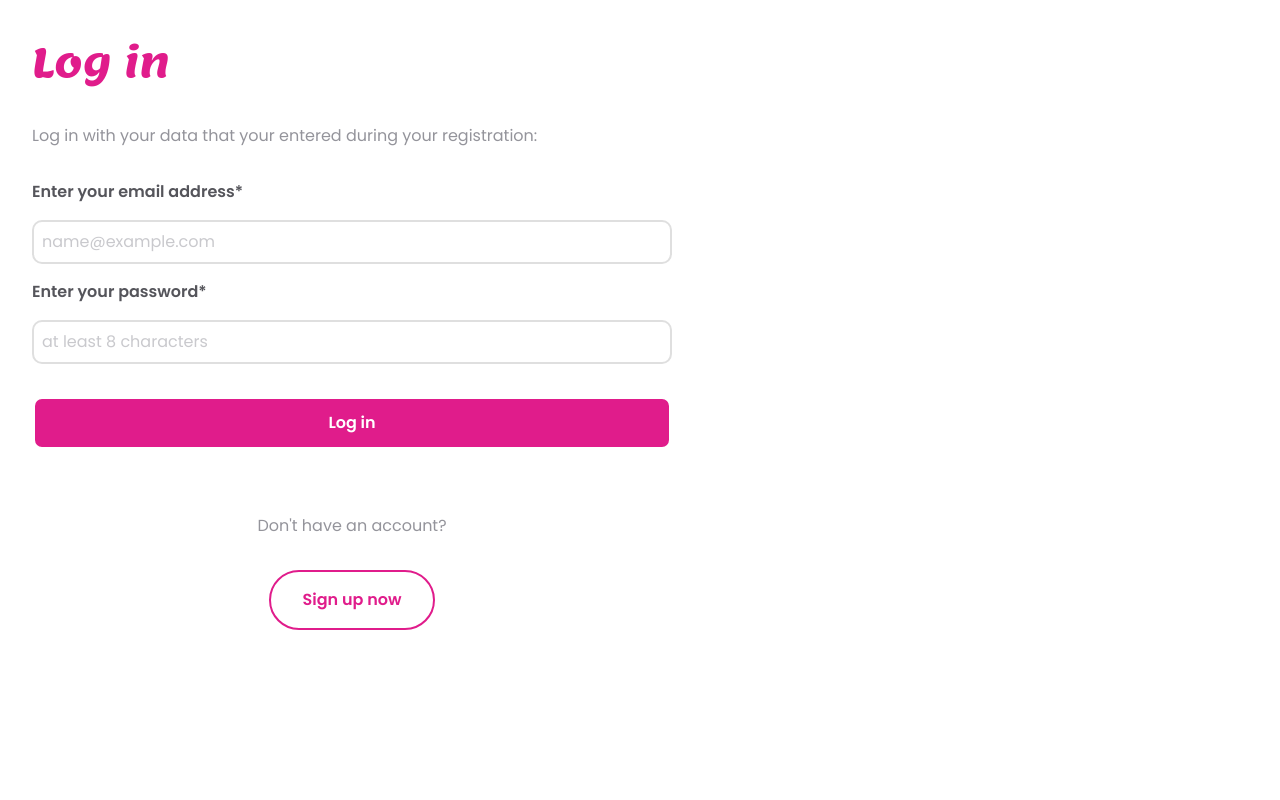
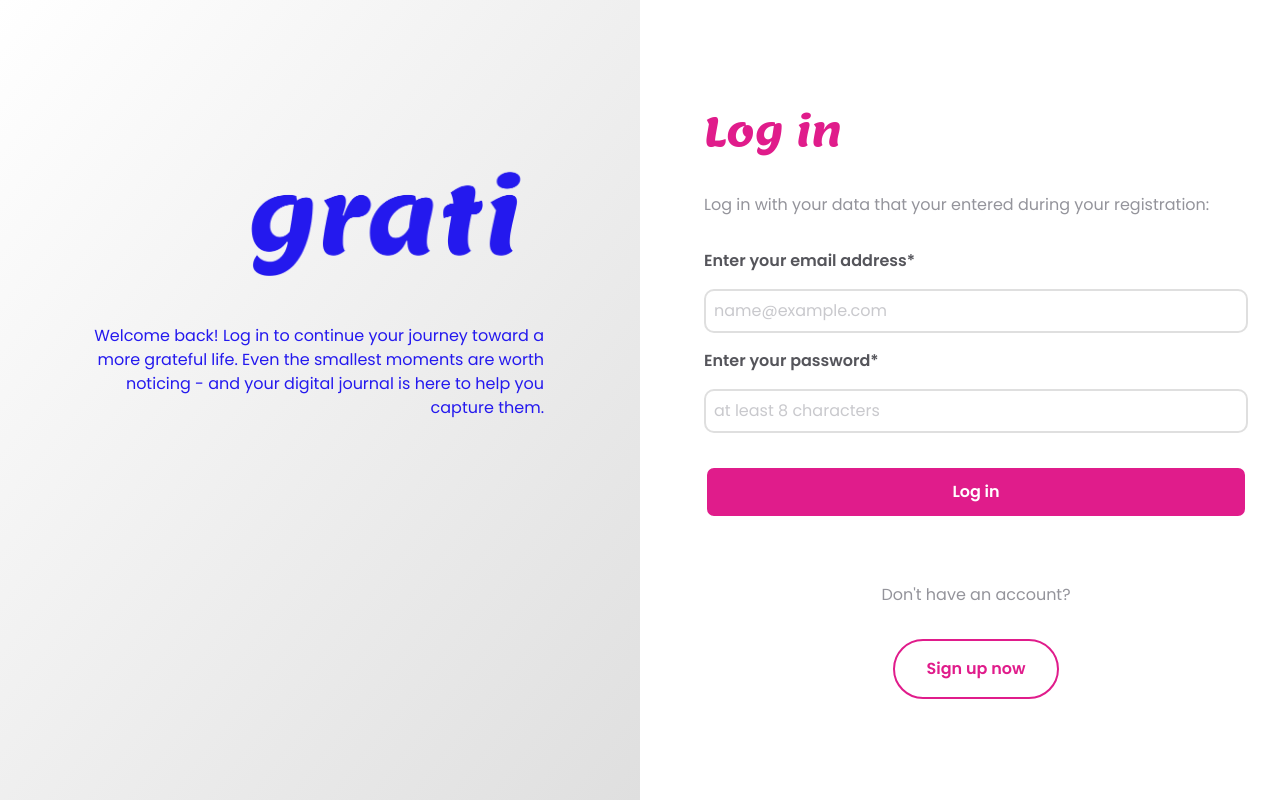
Before and after one commit to belkaite/gratitude-app, a Vue app in the folder client/: page /login in a window 1280 px wide. Built offline with nearby package versions, Linux system fonts and the light colour scheme.

Commit message:
feat: add authlayout for login signup views

```diff
--- a/client/src/components/PageForm.vue
+++ b/client/src/components/PageForm.vue
@@ -56,7 +56,7 @@ function goToLogIn() {
     </p>
 
     <form class="login__form" autocomplete="off" @submit.prevent="onSubmit">
-      <div v-if="showNameValues" class="login__form">
+      <div v-if="showNameValues" class="login__form-name-group">
         <label class="login__form-title">First Name*</label>
         <input v-model="firstName" class="login__form-fields" placeholder="Sara" required />
         <label class="login__form-title">Last Name*</label>
@@ -99,8 +99,16 @@ function goToLogIn() {
 
 <style scoped>
 .login {
-  margin: 2rem;
+  padding: 2rem;
   max-width: 40rem;
+  width: 100%;
+  margin-left: 2rem;
+}
+
+.login__form-name-group {
+  display: flex;
+  flex-direction: column;
+  gap: 1rem;
 }
 
 .login__heading {
--- /dev/null
+++ b/client/src/layouts/AuthPageLayout.vue
@@ -0,0 +1,59 @@
+<script setup lang="ts"></script>
+
+<template>
+  <div class="auth-layout">
+    <div class="auth-layout__left">
+      <div class="auth-layout__intro">
+        <div class="auth-layout__logo">
+          <img src="../assets/images/logo.png" />
+        </div>
+        <div class="auth-layout__description">
+          <slot name="left"></slot>
+        </div>
+      </div>
+    </div>
+    <div class="auth-layout__right">
+      <slot></slot>
+    </div>
+  </div>
+</template>
+
+<style scoped>
+.auth-layout {
+  display: flex;
+  height: 100vh;
+}
+.auth-layout__left {
+  background: linear-gradient(to bottom right, #ffffff, #dfdfdf);
+  width: 50%;
+  display: flex;
+  align-items: center;
+  justify-content: center;
+}
+
+.auth-layout__right {
+  display: flex;
+  align-items: center;
+  width: 50%;
+}
+
+.auth-layout__logo {
+  max-width: 20rem;
+}
+
+.auth-layout__description {
+  color: #2419ee;
+  max-width: 30rem;
+  text-align: right;
+}
+
+.auth-layout__intro {
+  display: flex;
+  flex-direction: column;
+  align-items: flex-end;
+  justify-content: center;
+  margin-right: 2rem;
+  gap: 3rem;
+  padding-bottom: 15rem;
+}
+</style>
--- a/client/src/views/LoginView.vue
+++ b/client/src/views/LoginView.vue
@@ -3,6 +3,7 @@ import { ref } from 'vue'
 import PageForm from '@/components/PageForm.vue'
 import { trpc } from '@/trpc'
 import { storeAccessToken } from '../utils/auth'
+import AuthPageLayout from '@/layouts/AuthPageLayout.vue'
 
 const errorMessage = ref('')
 
@@ -17,6 +18,13 @@ async function submitLogin(payload: { email: string; password: string }) {
 </script>
 
 <template>
+  <AuthPageLayout>
+    <template #left>
+      <p>
+        Welcome back! Log in to continue your journey toward a more grateful life. Even
+        the smallest moments are worth noticing - and your digital journal is here to help you capture them.
+      </p>
+    </template>
     <PageForm
       description="Log in with your data that your entered during your registration:"
       heading="Log in"
@@ -27,4 +35,5 @@ async function submitLogin(payload: { email: string; password: string }) {
       :show-login-button="true"
       :show-sign-up-button="false"
     />
+  </AuthPageLayout>
 </template>
--- a/client/src/views/SignupView.vue
+++ b/client/src/views/SignupView.vue
@@ -3,6 +3,7 @@ import PageForm from '@/components/PageForm.vue'
 import { trpc } from '@/trpc'
 import { ref } from 'vue'
 import { DEFAULT_SERVER_ERROR } from '../consts'
+import AuthPageLayout from '@/layouts/AuthPageLayout.vue'
 
 const successMessage = ref(false)
 const errorMessage = ref('')
@@ -35,6 +36,13 @@ async function submitSignUp(payload: {
 </script>
 
 <template>
+  <AuthPageLayout>
+    <template #left>
+      <p>
+        Start your journey toward a more grateful life. This digital journal is your space to slow
+        down, reflect and find joy in the little things.
+      </p>
+    </template>
     <PageForm
       heading="Sign up"
       description="Enter your data to finish registration:"
@@ -45,4 +53,5 @@ async function submitSignUp(payload: {
       :success="successMessage"
       :show-login="true"
     />
+  </AuthPageLayout>
 </template>
```
Also changed, not shown: client/src/assets/images/logo.png (added), 1 other file (tests, documents, lock files or other folders). Lines whose indentation alone changed are shown as unchanged.
